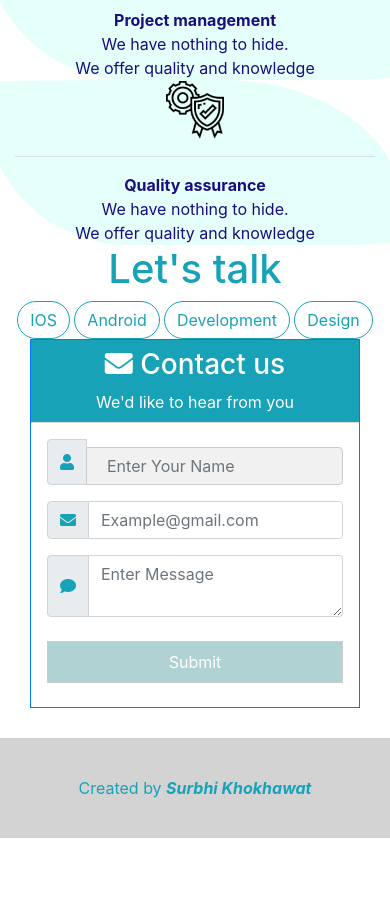
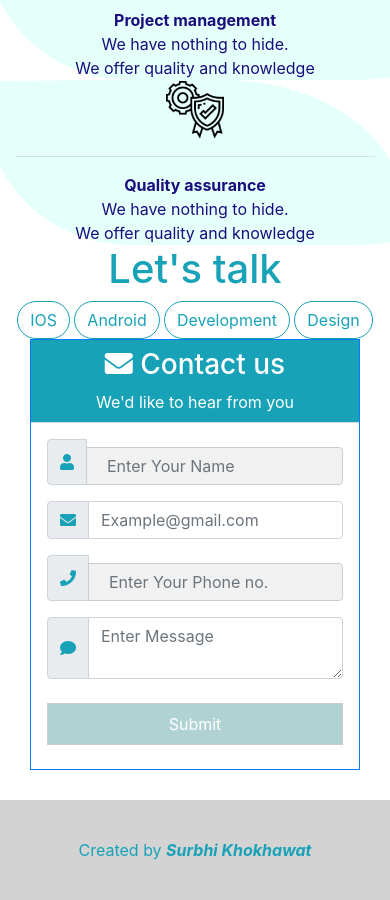
Before and after one commit to surbhikhokhawat/Bootstrap-demo, a plain HTML site: page index.html in a window 390 px wide. Shown: the part 2869-3769 px from the top of the page. Before the commit the page ends 3707 px from the top, so only its background shows below. Drawn offline with nearby package versions, Linux system fonts and the light colour scheme.

Commit message:
added phone number input in contact form

```diff
--- a/index.html
+++ b/index.html
@@ -182,6 +182,14 @@
                             <input type="email" class="form-control" id="nombre" name="email" placeholder="Example@gmail.com" required>
                         </div>
                     </div>
+                    <div class="form-group">
+                        <div class="input-group mb-2">
+                            <div class="input-group-prepend">
+                                <div class="input-group-text"><i class="fa fa-phone text-info"></i></div>
+                            </div>
+                            <input type="text" class="form-control" id="nombre" name="nombre" placeholder="Enter Your Phone no." required>
+                        </div>
+                    </div>
 
                     <div class="form-group">
                         <div class="input-group mb-2">
```
